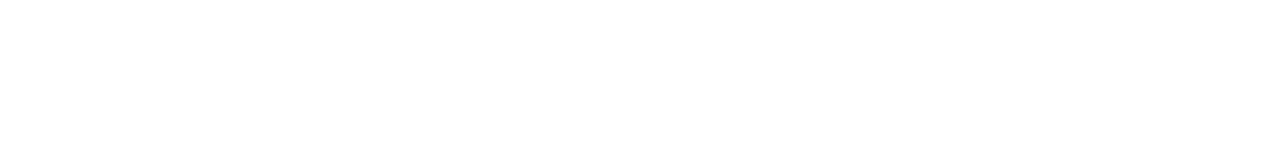
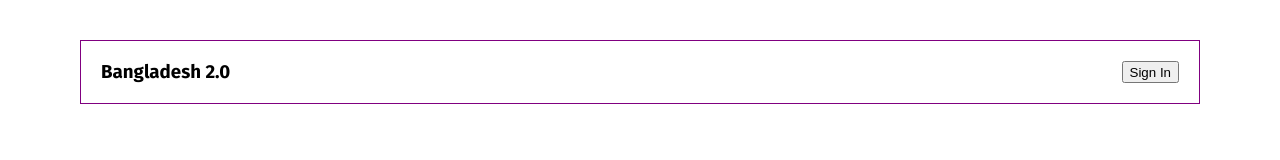
Before and after one commit to giash459/challenges-in-new-bangladesh, a plain HTML site: page index.html in a window 1280 px wide. Drawn offline with Linux system fonts and the light colour scheme.

Commit message:
started navbar section

```diff
--- a/index.html
+++ b/index.html
@@ -1,11 +1,28 @@
 <!DOCTYPE html>
 <html lang="en">
+
 <head>
     <meta charset="UTF-8">
     <meta name="viewport" content="width=device-width, initial-scale=1.0">
     <title>Vision and Challenges</title>
+    <link rel="preconnect" href="https://fonts.googleapis.com">
+    <link rel="preconnect" href="https://fonts.gstatic.com" crossorigin>
+    <link
+        href="https://fonts.googleapis.com/css2?family=Fira+Sans:ital,wght@0,100;0,200;0,300;0,400;0,500;0,600;0,700;0,800;0,900;1,100;1,200;1,300;1,400;1,500;1,600;1,700;1,800;1,900&display=swap"
+        rel="stylesheet">
+    <link rel="stylesheet" href="style/style.css">
 </head>
-<body>
 
+<body class="fira-sans-thin">
+    <header>
+        <!-- navbar -->
+        <div class="navbar">
+            <h3 class="text-sub-title">Bangladesh 2.0</h3>
+            <button class="btn">Sign In</button>
+        </div>
+    </header>
+    <main></main>
+    <footer></footer>
 </body>
+
 </html>
--- /dev/null
+++ b/style/style.css
@@ -0,0 +1,20 @@
+.fira-sans-thin {
+    font-family: "Fira Sans", serif;
+    font-style: normal;
+}
+
+*{
+    margin: 20px;
+}
+
+/* shared style */
+.text-sub-title{
+
+}
+
+/* navbar style */
+.navbar{
+    display: flex;
+    justify-content: space-between;
+    border: 1px solid purple;
+}
```
